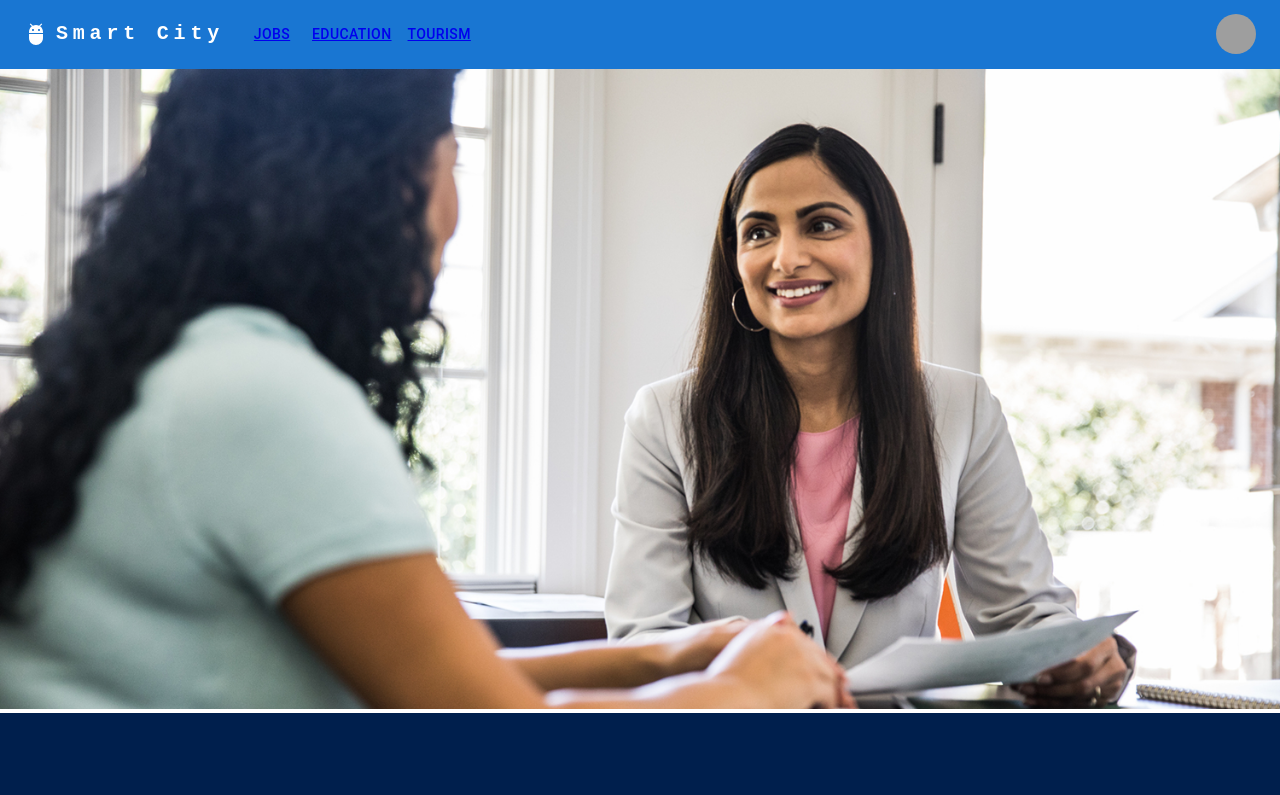
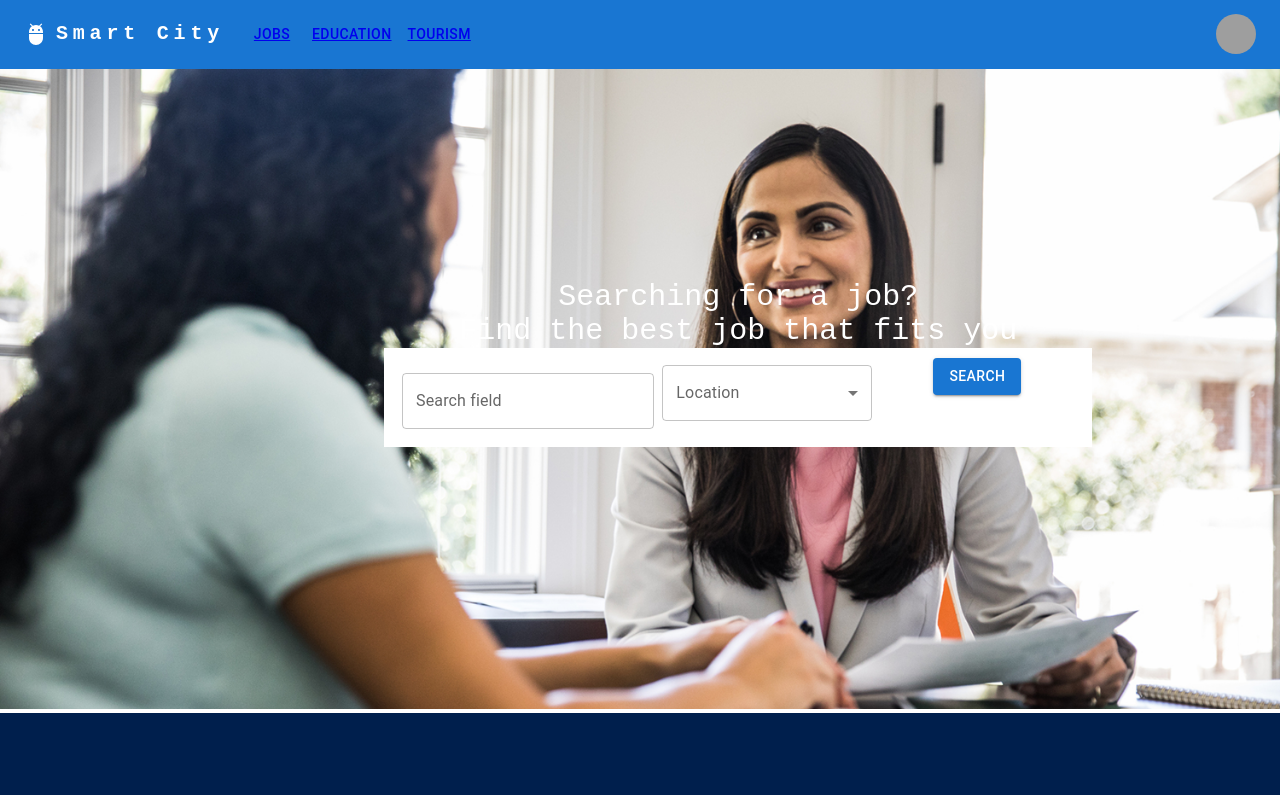
Before and after one commit to sgoel2718/Major-Project, a React (Create React App) app: page /Jobs in a window 1280 px wide. Shown: the top 795 px of the page. Built offline with nearby package versions, Linux system fonts and the light colour scheme; grey boxes are pictures that could not be loaded.

Commit message:
Added Search bar in Jobs.js

```diff
--- a/src/components/Jobs.js
+++ b/src/components/Jobs.js
@@ -1,11 +1,74 @@
 import * as React from "react";
 import job from "./job.png";
 import "./Project.css";
+import Box from '@mui/material/Box';
+import TextField from '@mui/material/TextField';
+import InputLabel from '@mui/material/InputLabel';
+import MenuItem from '@mui/material/MenuItem';
+import FormControl from '@mui/material/FormControl';
+import Select from '@mui/material/Select';
+import Button from '@mui/material/Button'
+import { useState } from "react";
 
 export default function Footer() {
+  const [location, setlocation] = useState();
+
+  const takeLocation = (event) => {
+    setlocation(event.target.value)
+  }
   return (
     <div>
-      <img src={job} className="App-logo" alt="logo" />
+      <img src={job} className="App-logo" alt="logo" height="5" width="30" />
+      <div style={{position: "absolute", top: "35%", left: "30%", transform: ("-50%", "-50"), color: 'white'}}>
+        <span style={{fontFamily: 'monospace', fontSize: 30}}>Searching for a job?<br/>
+        Find the best job that fits you</span>
+
+
+        <Box
+           component="form"
+           sx={{
+             '& .MuiTextField-root': { m: 1, width: '25ch' },
+           }}
+           noValidate
+           autoComplete="off"
+         >
+          <div style={{background: "white", padding: 10}}>
+
+            <div style={{display: "inline-block"}}>
+          <TextField id="filled-search" label="Search field" type="search"/>
+           </div>
+
+
+          <div style={{display: "inline-block", width: 210}}>
+            <FormControl fullWidth>
+              <InputLabel id="demo-simple-select-label">Location</InputLabel>
+              <Select
+                labelId="demo-simple-select-label"
+                id="demo-simple-select"
+                value={location}
+                label="Location"
+                onChange={takeLocation}
+              >
+                <MenuItem value={'Kolkata'}>Kolkata</MenuItem>
+                <MenuItem value={'Delhi'}>Delhi</MenuItem>
+                <MenuItem value={'Mumbai'}>Mumbai</MenuItem>
+                <MenuItem value={'Lucknow'}>Lucknow</MenuItem>
+                <MenuItem value={'Jaipur'}>Jaipur</MenuItem>
+              </Select>
+            </FormControl>
+        </div>
+
+        <div style={{display: "inline-block", width: 210}}>
+          <div>
+           <Button variant="contained">Search</Button>
+          </div>
+        </div>
+
+        </div>
+        </Box>
+
+
+      </div>
     </div>
   );
 }
--- a/src/components/Tour.js
+++ b/src/components/Tour.js
@@ -4,7 +4,7 @@ import agent from "./travel-agency.png";
 import guide from "./tour-guide.png";
 import restaurant from "./food.png";
 import transportation from "./transportation.png"
-import styles from "./Project.css";
+//import styles from "./Project.css";
 import "./Project.css";
 
 export default function Tourism() {
```
